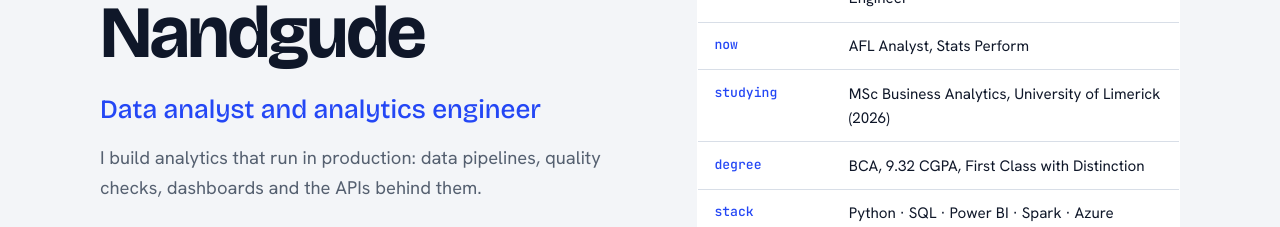
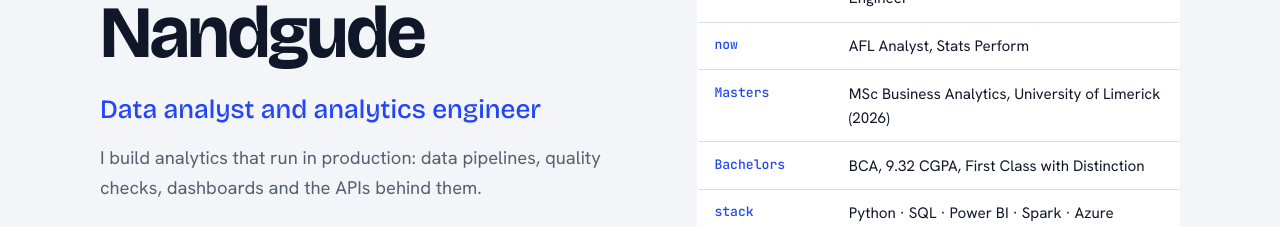
Before and after one commit to sakshi-nandgude/Final-Portfolio, a React (Vite) app: page / in a window 1280 px wide. Shown: the part 289-516 px from the top of the page. Built offline with nearby package versions, Linux system fonts and the light colour scheme.

Commit message:
Modify: profile-snapshot-2

```diff
--- a/src/data/profile.js
+++ b/src/data/profile.js
@@ -38,8 +38,8 @@ export const profile = {
   snapshot: [
     { label: "role", value: "Data Analyst · Analytics Engineer · Data Engineer" },
     { label: "now", value: "AFL Analyst, Stats Perform" },
-    { label: "studying", value: "MSc Business Analytics, University of Limerick (2026)" },
-    { label: "degree", value: "BCA, 9.32 CGPA, First Class with Distinction" },
+    { label: "Masters", value: "MSc Business Analytics, University of Limerick (2026)" },
+    { label: "Bachelors", value: "BCA, 9.32 CGPA, First Class with Distinction" },
     { label: "stack", value: "Python · SQL · Power BI · Spark · Azure" },
     { label: "based in", value: "Limerick, Ireland" },
     { label: "work auth", value: "work authorised Stamp 1G"},
```
